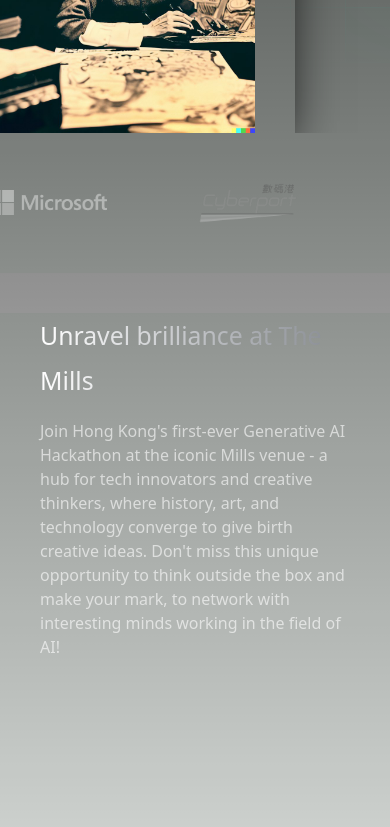
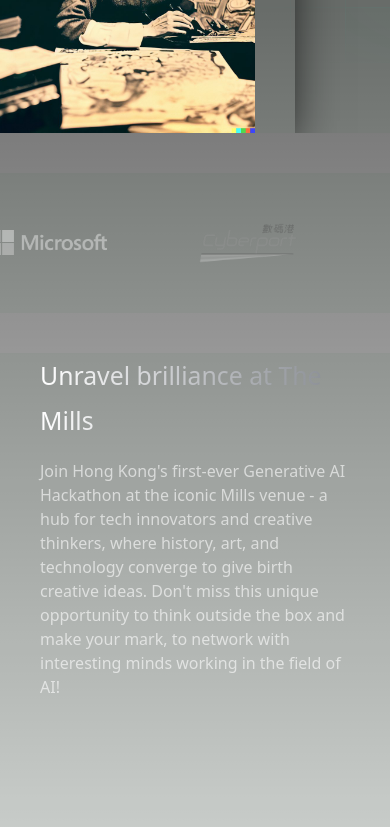
Before and after one commit to harisrab/hk_gen_ai_conf, a Next.js app: page / in a window 390 px wide. Shown: the part 880-1707 px from the top of the page. Built offline with nearby package versions, Linux system fonts and the light colour scheme.

Commit message:
Margins Ammeneded

```diff
--- a/src/components/EventLocation.tsx
+++ b/src/components/EventLocation.tsx
@@ -9,7 +9,7 @@ const inter = Inter({ subsets: ["latin"], variable: "--font-inter" });
 const EventLocation = () => {
   return (
     <main
-      className={`w-full overflow-hidden  ${inter.variable} flex flex-col items-center justify-between relative bg-green-800/[0.05] mt-10 sm:mt-0`}
+      className={`w-full overflow-hidden  ${inter.variable} flex flex-col items-center justify-between relative bg-green-800/[0.05] `}
     >
       <div className="z-10  w-full h-screen flex flex-col justify-between selection:text-[#76EDCB] selection:bg-[#0F1F21] items-center sm:flex-row">
         <div className="px-10 sm:px-20 selection:text-[#76EDCB] selection:bg-[#0F1F21] w-full">
--- a/src/components/LogoMarquee.tsx
+++ b/src/components/LogoMarquee.tsx
@@ -3,7 +3,7 @@ import Marquee from "react-fast-marquee";
 
 const LogoMarquee = () => {
   return (
-    <footer className="w-full h-[140px]  bg-green-800/[0.05]">
+    <footer className="w-full h-[140px]  bg-green-800/[0.05] mt-10 sm:mt-0 mb-10 sm:mb-0">
       <Marquee className="h-full" gradient={false}>
         {/* <div className="flex items-center gap-2 h-full"> */}
         <div className="relative w-[200px] mr-10 h-[60px] opacity-40 hover:opacity-50 duration-200 flex items-center">
```
